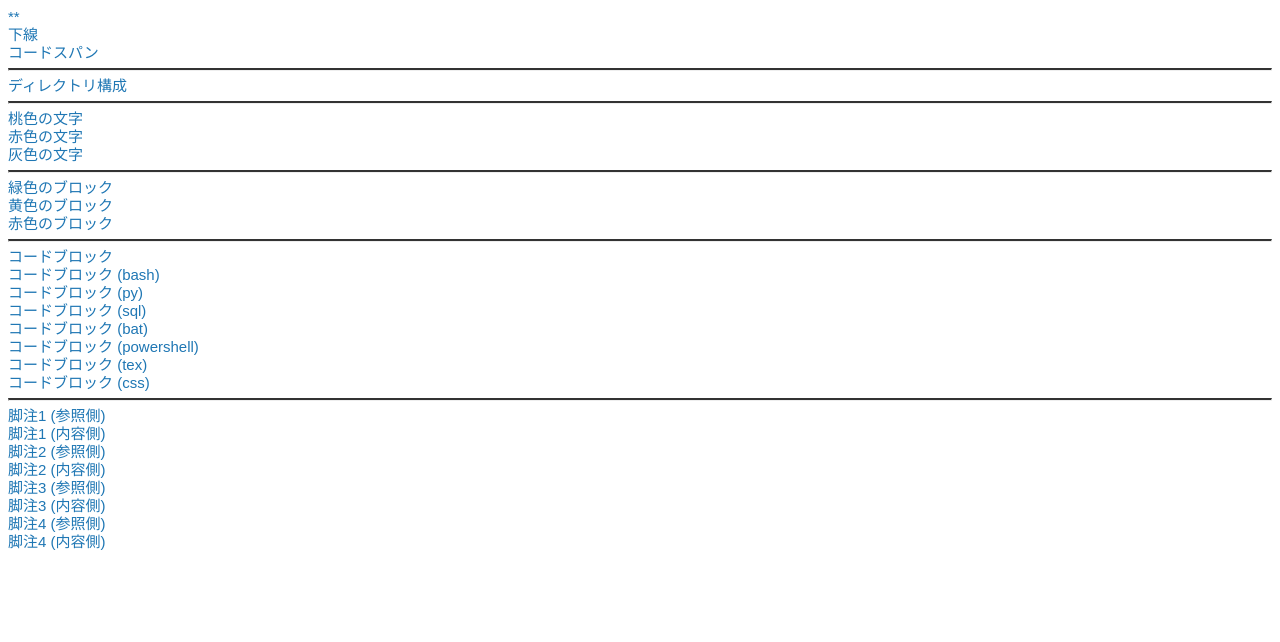
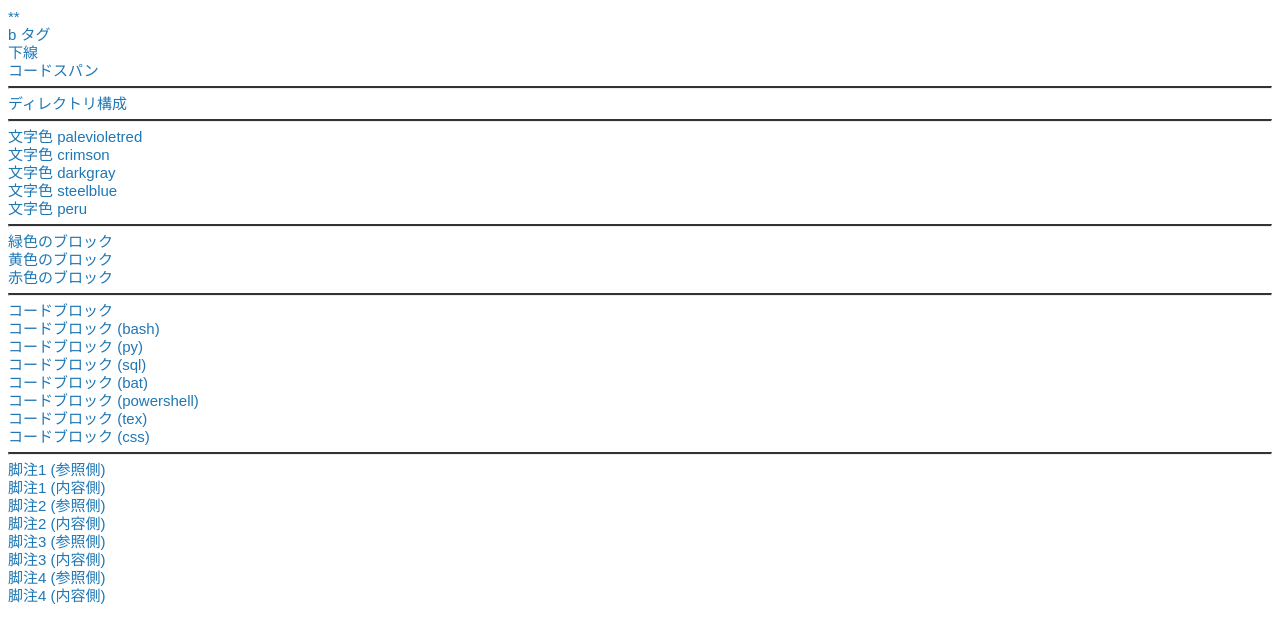
Before and after one commit to CookieBox26/ToyBox, a plain HTML site: page misc/copier-qiita.html in a window 1280 px wide. Drawn offline with Linux system fonts and the light colour scheme.

Commit message:
Update copier-qiita.html

```diff
--- a/misc/copier-qiita.html
+++ b/misc/copier-qiita.html
@@ -51,6 +51,7 @@ function createElm(text, clipboard) {
 }
 function setupSidebar(sidebar) {
   appendSidebar(createElm('**', '**'));
+  appendSidebar(createElm('b タグ', '<b></b>'));
   appendSidebar(createElm('下線', '<INS></INS>'));
   appendSidebar(createElm('コードスパン', '`hoge`'));
   appendSidebar(document.createElement('hr'));
@@ -66,9 +67,11 @@ function setupSidebar(sidebar) {
 \`\`\`
 `));
   appendSidebar(document.createElement('hr'));
-  appendSidebar(createElm('桃色の文字', '<font color="palevioletred"></font>'));
-  appendSidebar(createElm('赤色の文字', '<font color="crimson"></font>'));
-  appendSidebar(createElm('灰色の文字', '<font color="darkgray"></font>'));
+  appendSidebar(createElm('文字色 palevioletred', '<font color="palevioletred"></font>'));
+  appendSidebar(createElm('文字色 crimson', '<font color="crimson"></font>'));
+  appendSidebar(createElm('文字色 darkgray', '<font color="darkgray"></font>'));
+  appendSidebar(createElm('文字色 steelblue', '<font color="steelblue"></font>'));
+  appendSidebar(createElm('文字色 peru', '<font color="peru"></font>'));
   appendSidebar(document.createElement('hr'));
   appendSidebar(createElm('緑色のブロック', ':::note\n:::'));
   appendSidebar(createElm('黄色のブロック', ':::note warn\n:::'));
```
